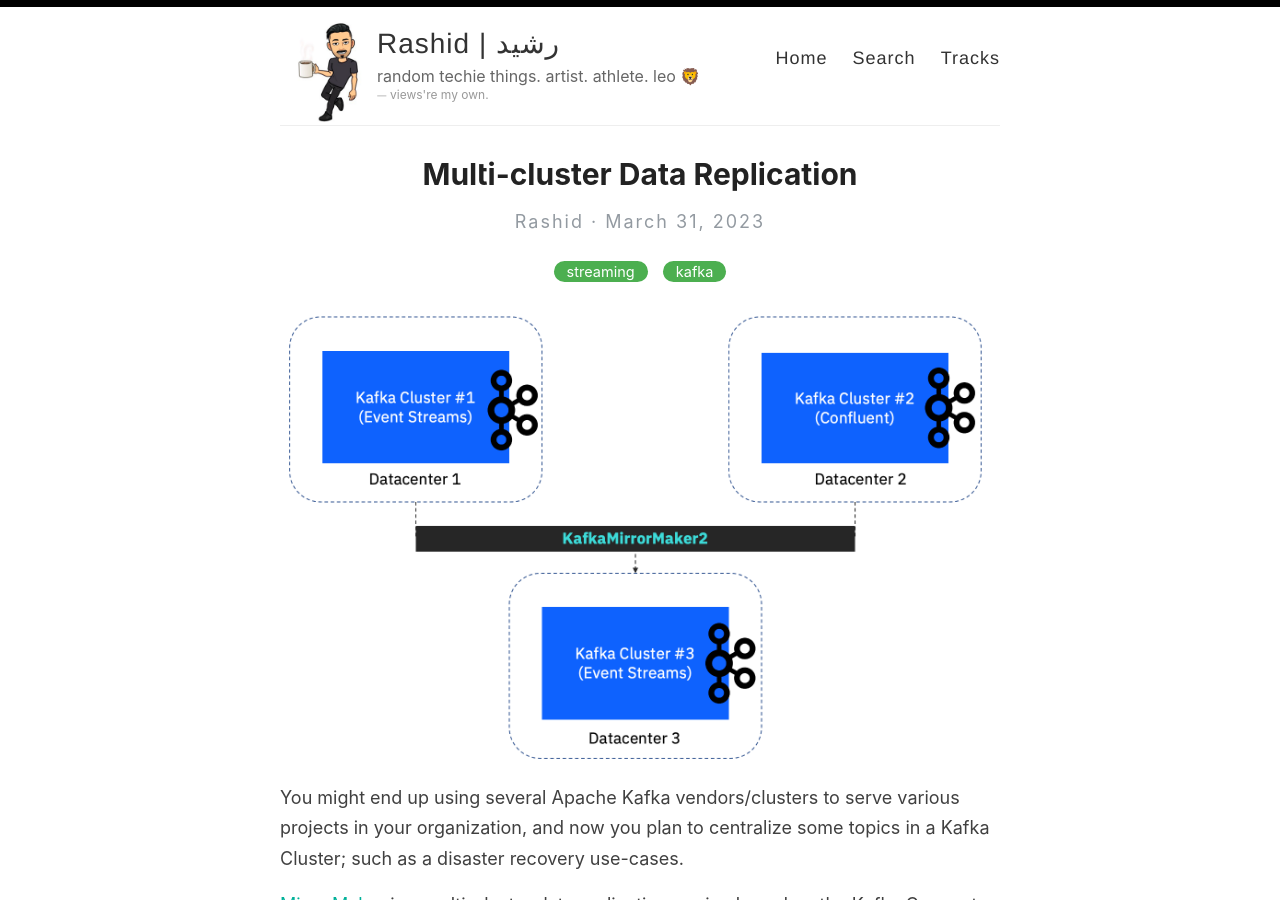
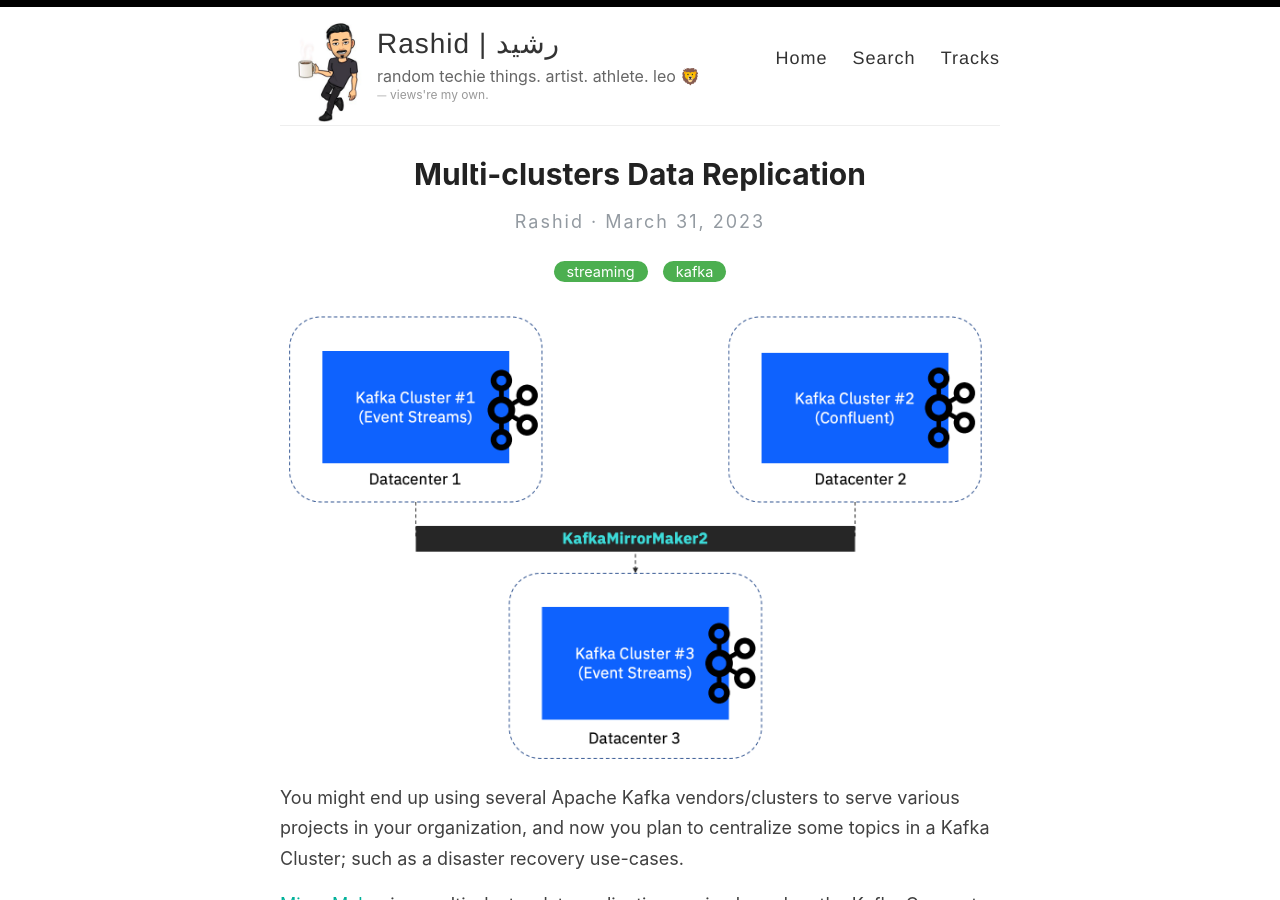
Before and after one commit to RashidAljohani/localhost, a Jekyll site: the page built from _posts/2023-03-31-multi-cluster-data-replication.md, in a window 1280 px wide and 900 px high. Built offline with Jekyll 4.4.1, drawn with Linux system fonts in a browser that asks for light colours; comment, search, counter and statistics services are not loaded.

Commit message:
fix title

```diff
--- a/_posts/2023-03-31-multi-cluster-data-replication.md
+++ b/_posts/2023-03-31-multi-cluster-data-replication.md
@@ -1,13 +1,13 @@
 ---
 layout: post
-title: Multi-cluster Data Replication
+title: Multi-clusters Data Replication
 categories: [streaming, kafka]
 excerpt: You might end up using several Apache Kafka vendors/clusters to serve various projects in your organization, and now you plan to centralize some ..
-image: /images/blogs/multi-cluster-data-replication/banner.png
+image: /images/blogs/multi-clusters-data-replication/banner.png
 author: ["RashidAljohani"]
 ---
 
-![](/images/blogs/multi-cluster-data-replication/banner.png)
+![](/images/blogs/multi-clusters-data-replication/banner.png)
 
 
 You might end up using several Apache Kafka vendors/clusters to serve various projects in your organization, and now you plan to centralize some topics in a Kafka Cluster; such as a disaster recovery use-cases.
@@ -73,7 +73,7 @@
 and that's about it! Here's a screenshot of the implementation:
 
 
-![](/images/blogs/multi-cluster-data-replication/example.png)
+![](/images/blogs/multi-clusters-data-replication/example.png)
 
 
 
```
Also changed, not shown: images/blogs/multi-clusters-data-replication/banner.png (renamed from images/blogs/multi-cluster-data-replication/banner.png), images/blogs/multi-clusters-data-replication/example.png (renamed from images/blogs/multi-cluster-data-replication/example.png).
